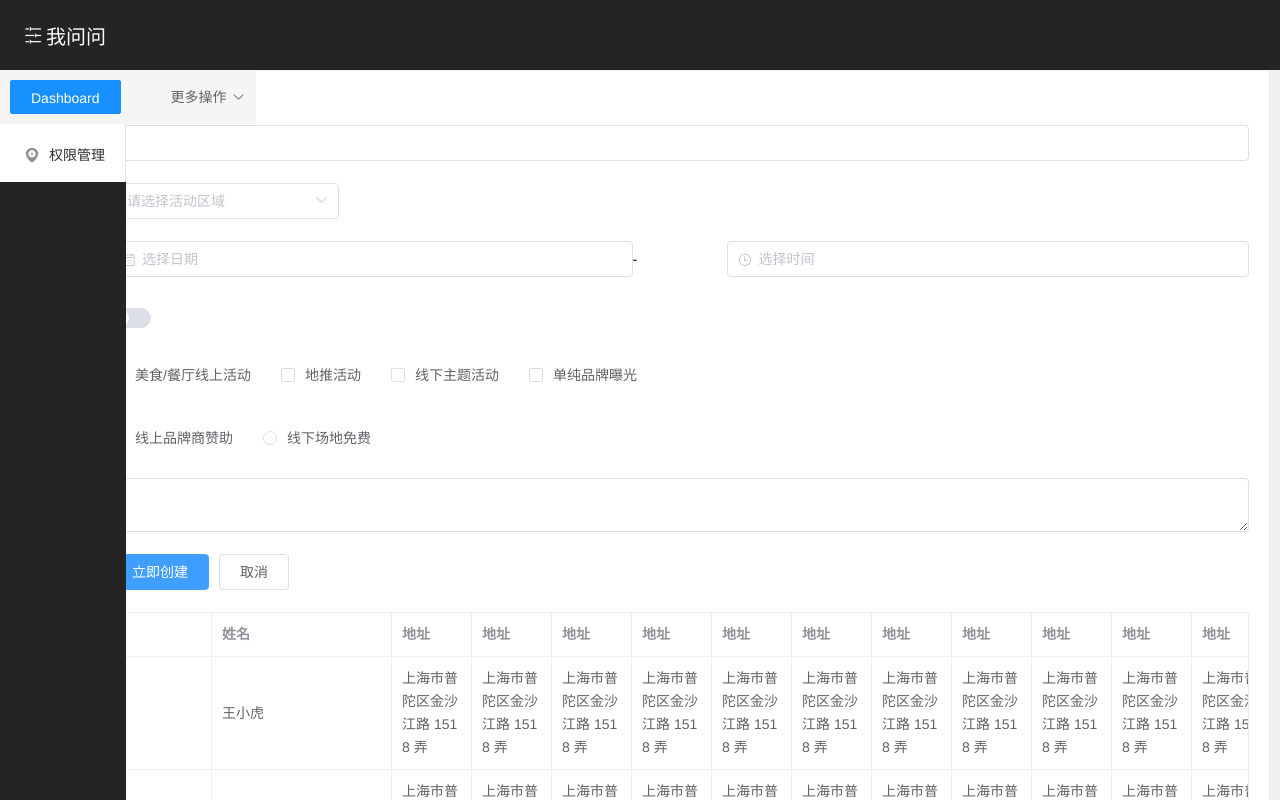
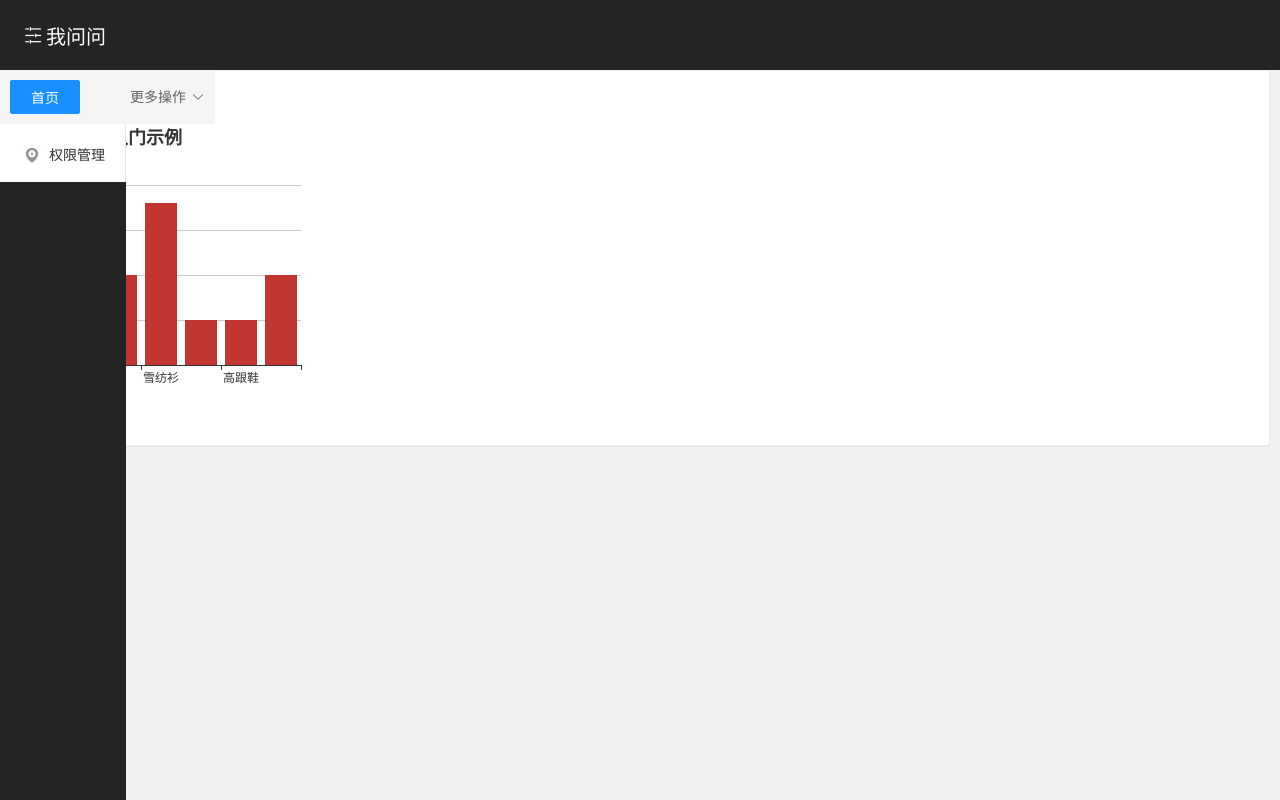
Before and after one commit to fanexi/vue-admin, a Vue app: page /#/dashboard in a window 1280 px wide. Built offline with nearby package versions, Linux system fonts and the light colour scheme.

Commit message:
引入echarts

```diff
--- a/package.json
+++ b/package.json
@@ -10,6 +10,7 @@
   "dependencies": {
     "axios": "0.18.1",
     "core-js": "^3.6.5",
+    "echarts": "^4.8.0",
     "element-ui": "2.13.0",
     "js-cookie": "2.2.0",
     "nprogress": "^0.2.0",
--- a/src/layout/tagView.vue
+++ b/src/layout/tagView.vue
@@ -233,6 +233,7 @@ export default {
     }
     .more {
         width: $tag-view-more;
+        min-width: $tag-view-more;
         padding-left: $base-padding;
         height: $base-tag-item-height;
         line-height: $base-tag-item-height;
--- a/src/main.js
+++ b/src/main.js
@@ -8,15 +8,18 @@ import '@/assets/css/iconfont.css';
 import global from '@/assets/css/global.scss';
 import Cookies from 'js-cookie';
 import './permission'; // permission control
+import Echarts from 'echarts';
 // if (process.env.NODE_ENV === 'development') {
-    const { mockXHR } = require('../mock');
-    mockXHR();
+const { mockXHR } = require('../mock');
+mockXHR();
 // }
 Vue.use(ElementUI, {
     size: Cookies.get('size') || 'medium'
 });
 Vue.config.productionTip = false;
 Vue.prototype.$global = global;
+Vue.prototype.$echarts = Echarts;
+
 new Vue({
     el: '#app',
     router,
--- a/src/router/index.js
+++ b/src/router/index.js
@@ -75,7 +75,7 @@ export const routes = [
                 component: Dashboard,
                 name: 'Dashboard',
                 meta: {
-                    title: 'Dashboard',
+                    title: '首页',
                     icon: 'dashboard',
                     affix: true
                 }
--- a/src/views/dashboard/index.vue
+++ b/src/views/dashboard/index.vue
@@ -1,152 +1,48 @@
 <template>
-    <div class="">
-        <el-form ref="form" :model="form" label-width="80px">
-            <el-form-item label="活动名称">
-                <el-input v-model="form.name"></el-input>
-            </el-form-item>
-            <el-form-item label="活动区域">
-                <el-select v-model="form.region" placeholder="请选择活动区域">
-                    <el-option label="区域一" value="shanghai"></el-option>
-                    <el-option label="区域二" value="beijing"></el-option>
-                </el-select>
-            </el-form-item>
-            <el-form-item label="活动时间">
-                <el-col :span="11">
-                    <el-date-picker
-                        type="date"
-                        placeholder="选择日期"
-                        v-model="form.date1"
-                        style="width: 100%;"
-                    ></el-date-picker>
-                </el-col>
-                <el-col class="line" :span="2">-</el-col>
-                <el-col :span="11">
-                    <el-time-picker
-                        placeholder="选择时间"
-                        v-model="form.date2"
-                        style="width: 100%;"
-                    ></el-time-picker>
-                </el-col>
-            </el-form-item>
-            <el-form-item label="即时配送">
-                <el-switch v-model="form.delivery"></el-switch>
-            </el-form-item>
-            <el-form-item label="活动性质">
-                <el-checkbox-group v-model="form.type">
-                    <el-checkbox
-                        label="美食/餐厅线上活动"
-                        name="type"
-                    ></el-checkbox>
-                    <el-checkbox label="地推活动" name="type"></el-checkbox>
-                    <el-checkbox label="线下主题活动" name="type"></el-checkbox>
-                    <el-checkbox label="单纯品牌曝光" name="type"></el-checkbox>
-                </el-checkbox-group>
-            </el-form-item>
-            <el-form-item label="特殊资源">
-                <el-radio-group v-model="form.resource">
-                    <el-radio label="线上品牌商赞助"></el-radio>
-                    <el-radio label="线下场地免费"></el-radio>
-                </el-radio-group>
-            </el-form-item>
-            <el-form-item label="活动形式">
-                <el-input type="textarea" v-model="form.desc"></el-input>
-            </el-form-item>
-            <el-form-item>
-                <el-button type="primary" @click="onSubmit">立即创建</el-button>
-                <el-button>取消</el-button>
-            </el-form-item>
-        </el-form>
-        <el-table :data="tableData" border style="width: 100%; ">
-            <el-table-column prop="date" label="日期" width="180">
-            </el-table-column>
-            <el-table-column prop="name" label="姓名" width="180">
-            </el-table-column>
-            <el-table-column prop="address" label="地址"> </el-table-column>
-            <el-table-column prop="address" label="地址"> </el-table-column>
-            <el-table-column prop="address" label="地址"> </el-table-column>
-            <el-table-column prop="address" label="地址"> </el-table-column>
-            <el-table-column prop="address" label="地址"> </el-table-column>
-            <el-table-column prop="address" label="地址"> </el-table-column>
-            <el-table-column prop="address" label="地址"> </el-table-column>
-            <el-table-column prop="address" label="地址"> </el-table-column>
-            <el-table-column prop="address" label="地址"> </el-table-column>
-            <el-table-column prop="address" label="地址"> </el-table-column>
-            <el-table-column prop="address" label="地址"> </el-table-column>
-            <el-table-column prop="address" label="地址"> </el-table-column>
-            <el-table-column prop="address" label="地址"> </el-table-column>
-            <el-table-column prop="address" label="地址"> </el-table-column>
-            <el-table-column prop="address" label="地址"> </el-table-column>
-            <el-table-column prop="address" label="地址"> </el-table-column>
-            <el-table-column prop="address" label="地址"> </el-table-column>
-            <el-table-column prop="address" label="地址"> </el-table-column>
-            <el-table-column prop="address" label="地址"> </el-table-column>
-            <el-table-column prop="address" label="地址"> </el-table-column>
-            <el-table-column prop="address" label="地址"> </el-table-column>
-            <el-table-column prop="address" label="地址"> </el-table-column>
-            <el-table-column prop="address" label="地址"> </el-table-column>
-            <el-table-column prop="address" label="地址"> </el-table-column>
-            <el-table-column prop="address" label="地址"> </el-table-column>
-            <el-table-column prop="address" label="地址"> </el-table-column>
-            <el-table-column prop="address" label="地址"> </el-table-column>
-            <el-table-column prop="address" label="地址"> </el-table-column>
-            <el-table-column prop="address" label="地址"> </el-table-column>
-            <el-table-column prop="address" label="地址"> </el-table-column>
-            <el-table-column prop="address" label="地址"> </el-table-column>
-            <el-table-column prop="address" label="地址"> </el-table-column>
-            <el-table-column prop="address" label="地址"> </el-table-column>
-            <el-table-column prop="address" label="地址"> </el-table-column>
-            <el-table-column prop="address" label="地址"> </el-table-column>
-            <el-table-column prop="address" label="地址"> </el-table-column>
-        </el-table>
+    <div class="hemoIndex">
+        <div class="bar" id="chart1"></div>
     </div>
 </template>
 <script>
+import 'echarts/lib/chart/bar';
 export default {
-    name: 'Dashboard',
     data() {
         return {
-            form: {
-                name: '',
-                region: '',
-                date1: '',
-                date2: '',
-                delivery: false,
-                type: [],
-                resource: '',
-                desc: ''
-            },
-            tableData: [
-                {
-                    date: '2016-05-02',
-                    name: '王小虎',
-                    address: '上海市普陀区金沙江路 1518 弄'
+            items2: {
+                title: {
+                    text: 'ECharts 入门示例'
                 },
-                {
-                    date: '2016-05-04',
-                    name: '王小虎',
-                    address:
-                        '上海市普陀区金沙江路 1517 弄ffffffffffffffffffffffffffffffffffffffffffffffddddddddddddddddddddddddddd'
+                tooltip: {},
+                xAxis: {
+                    data: ['衬衫', '羊毛衫', '雪纺衫', '裤子', '高跟鞋', '袜子']
                 },
-                {
-                    date: '2016-05-01',
-                    name: '王小虎',
-                    address: '上海市普陀区金沙江路 1519 弄'
-                },
-                {
-                    date: '2016-05-03',
-                    name: '王小虎',
-                    address: '上海市普陀区金沙江路 1516 弄'
-                }
-            ]
+                yAxis: {},
+                series: [
+                    {
+                        name: '销量',
+                        type: 'bar',
+                        data: [5, 20, 36, 10, 10, 20]
+                    }
+                ]
+            }
         };
     },
-    watch: {},
-    created() {},
     methods: {
-        global() {
-            return this.$global;
-        },
-        onSubmit() {}
+        init() {
+            this.chart1 = this.$echarts.init(document.getElementById('chart1'));
+            this.chart1.setOption(this.items2);
+        }
+    },
+    mounted() {
+        this.init();
     }
 };
 </script>
+<style lang="scss" scoped>
+.hemoIndex {
+    .bar {
+        width: 300px;
+        height: 300px;
+    }
+}
+</style>
```
